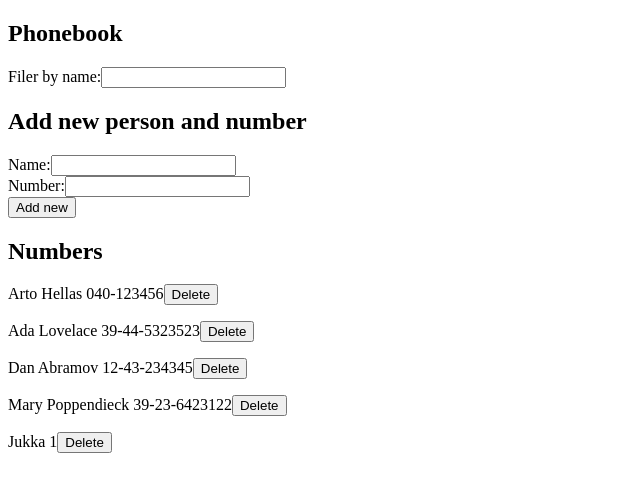
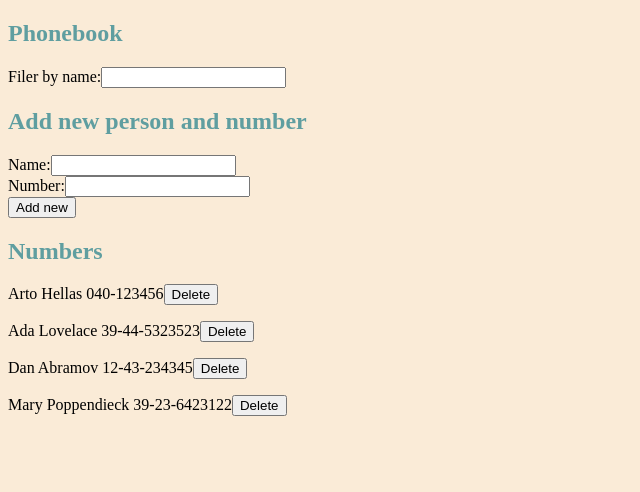
Before and after one commit to venalaine/FullStack2020, a React (Create React App) app in the folder osa2/puhelinluettelo/: page / in a window 1280 px wide. Shown: the top 492 px of the page, without its empty margins (0-640 px from the left). Built offline with nearby package versions, Linux system fonts and the light colour scheme; data requests are answered from the project's data file.

Commit message:
puhelinluettelo step11

```diff
--- a/osa2/puhelinluettelo/db.json
+++ b/osa2/puhelinluettelo/db.json
@@ -19,11 +19,6 @@
       "name": "Mary Poppendieck",
       "number": "39-23-6423122",
       "id": 4
-    },
-    {
-      "name": "Jukka",
-      "number": "1",
-      "id": 5
     }
   ]
 }
--- a/osa2/puhelinluettelo/src/App.js
+++ b/osa2/puhelinluettelo/src/App.js
@@ -3,6 +3,7 @@ import Persons from './components/Persons'
 import Filter from './components/Filter'
 import PersonForm from './components/PersonForm'
 import personService from './services/personService'
+import Notification from './components/Notification'
 
 const App = () => {
 
@@ -10,11 +11,12 @@ const App = () => {
   const [newName, setNewName] = useState('')
   const [newNumber, setNewNumber] = useState('')
   const [filter, setNewFilter] = useState('')
+  const [errorMessage, setErrorMessage] = useState(null)
 
   useEffect(() => {
 
     personService
-      .getAll()
+      .getAllPersons()
       .then(response => {
         setPersons(response.data)
       })
@@ -26,7 +28,7 @@ const App = () => {
     if (persons.find(person => person.name.toLowerCase() === newName.toLowerCase())) {
       const replaceConfirm = window.confirm(`${newName} is already added to phonebook. Do you want to replace old number?`);
 
-      if (replaceConfirm) {
+      if (replaceConfirm === true) {
         const personTochange = persons.find(person => person.name.toLowerCase() === newName.toLowerCase())
 
         const newObject = {
@@ -40,6 +42,10 @@ const App = () => {
           .then(response => {
             setPersons(persons.map(person => person.id !== personTochange.id ? person : response.data))
           })
+          setErrorMessage(`Updated new number for ${personTochange.name}`)
+          setTimeout(() => {
+            setErrorMessage(null)
+          }, 3000)
       }
       setNewName('')
       setNewNumber('')
@@ -50,11 +56,15 @@ const App = () => {
         number: newNumber
       }
 
-      personService.create(personObject)
+      personService.createPerson(personObject)
         .then(response => {
           setPersons(persons.concat(response.data))
           setNewName('')
           setNewNumber('')
+          setErrorMessage(`${newName} is now added to Phonebook`)
+          setTimeout(() => {
+            setErrorMessage(null)
+          }, 3000)
         })
 
     }
@@ -76,17 +86,18 @@ const App = () => {
 
   return (
     <div>
-      <h2>Phonebook</h2>
+      <h2 className="Header">Phonebook</h2>
+      <Notification message={errorMessage} />
       <div>
         <Filter filter={filter} handleFilterChange={handleFilterChange} />
       </div>
-      <h2>Add new person and number</h2>
+      <h2 className="Header">Add new person and number</h2>
       <div>
         <PersonForm addPerson={addPerson} newName={newName} handlePersonChange={handlePersonChange} newNumber={newNumber} handleNumberChange={handleNumberChange} />
       </div>
-      <h2>Numbers</h2>
+      <h2 className="Header">Numbers</h2>
       <div>
-        <Persons personsToShow={personsToShow} persons={persons} setPersons={setPersons} />
+        <Persons personsToShow={personsToShow} persons={persons} setPersons={setPersons} setErrorMessage={setErrorMessage} />
       </div>
     </div>
   )
--- a/osa2/puhelinluettelo/src/components/Button.js
+++ b/osa2/puhelinluettelo/src/components/Button.js
@@ -1,7 +1,7 @@
 import React from 'react'
 import personService from '../services/personService'
 
-const Button = ( { personid, personname, persons, setPersons } ) => {
+const Button = ({ personid, personname, persons, setPersons, setErrorMessage }) => {
 
     const handleClick = () => {
         const deleteConfirm = window.confirm(`Do you want to delete ${personname}?`)
@@ -10,6 +10,11 @@ const Button = ( { personid, personname, persons, setPersons } ) => {
                 .then(
                     setPersons(persons.filter(person => person.id !== personid))
                 )
+            setErrorMessage(`Deleted ${personname} from Phonebook`)
+            setTimeout(() => {
+                setErrorMessage(null)
+            }, 3000);
+
         }
     }
 
--- /dev/null
+++ b/osa2/puhelinluettelo/src/components/Notification.js
@@ -0,0 +1,26 @@
+import React from 'react'
+
+const Notification = ({ message }) => {
+
+    const nofitifationStyle = {
+            color: 'red',
+            background: 'lightgrey',
+            fontSize: 20,
+            borderStyle: 'solid',
+            borderRadius: 5,
+            padding: 10,
+            marginBottom: 10,
+    }
+
+    if (message === null) {
+        return null
+    }
+
+    return (
+        <div className="error" style={nofitifationStyle}>
+            {message}
+        </div>
+    )
+}
+
+export default Notification
--- a/osa2/puhelinluettelo/src/components/Persons.js
+++ b/osa2/puhelinluettelo/src/components/Persons.js
@@ -1,13 +1,13 @@
 import React from 'react'
 import Button from './Button'
 
-const Persons = ({ personsToShow, persons, setPersons }) => {
+const Persons = ({ personsToShow, persons, setPersons, setErrorMessage }) => {
 
   return (
     <div>
       {personsToShow.map((person, name) =>
         <p key={name} >{person.name} {person.number}
-          <Button personid={person.id} personname={person.name} persons={persons} setPersons={setPersons}>Delete</Button>
+          <Button personid={person.id} personname={person.name} persons={persons} setPersons={setPersons} setErrorMessage={setErrorMessage}>Delete</Button>
         </p>
       )}
     </div>
--- a/osa2/puhelinluettelo/src/index.css
+++ b/osa2/puhelinluettelo/src/index.css
@@ -1,13 +1,7 @@
 body {
-  margin: 0;
-  font-family: -apple-system, BlinkMacSystemFont, 'Segoe UI', 'Roboto', 'Oxygen',
-    'Ubuntu', 'Cantarell', 'Fira Sans', 'Droid Sans', 'Helvetica Neue',
-    sans-serif;
-  -webkit-font-smoothing: antialiased;
-  -moz-osx-font-smoothing: grayscale;
+  background-color: antiquewhite ;
 }
 
-code {
-  font-family: source-code-pro, Menlo, Monaco, Consolas, 'Courier New',
-    monospace;
+.Header {
+  color: cadetblue;
 }
--- a/osa2/puhelinluettelo/src/index.js
+++ b/osa2/puhelinluettelo/src/index.js
@@ -1,6 +1,7 @@
 import React from 'react';
 import ReactDOM from 'react-dom';
 import App from './App';
+import './index.css'
 
 ReactDOM.render(
     <App />,
--- a/osa2/puhelinluettelo/src/services/personService.js
+++ b/osa2/puhelinluettelo/src/services/personService.js
@@ -2,11 +2,11 @@ import axios from 'axios'
 
 const baseUrl = 'http://localhost:3001/persons'
 
-const getAll = () => {
+const getAllPersons = () => {
     return axios.get(baseUrl)
 }
 
-const create = personObject => {
+const createPerson = personObject => {
     return axios.post(baseUrl, personObject)
 }
 
@@ -19,8 +19,8 @@ const updatePerson = (id, newObject) => {
 }
 
 export default {
-    getAll: getAll,
-    create: create,
+    getAllPersons: getAllPersons,
+    createPerson: createPerson,
     deletePerson: deletePerson,
     updatePerson: updatePerson
 }
```
Also changed, not shown: 1 other file (tests, documents, lock files or other folders).
